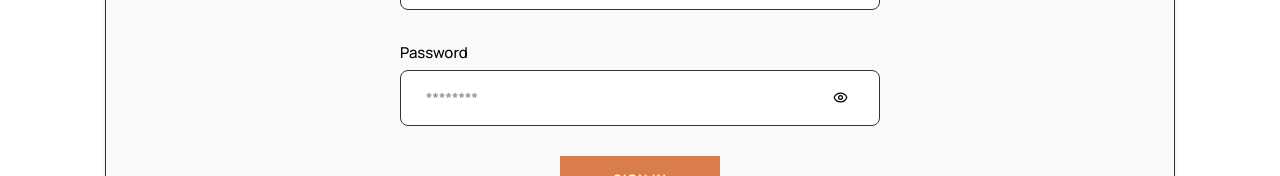
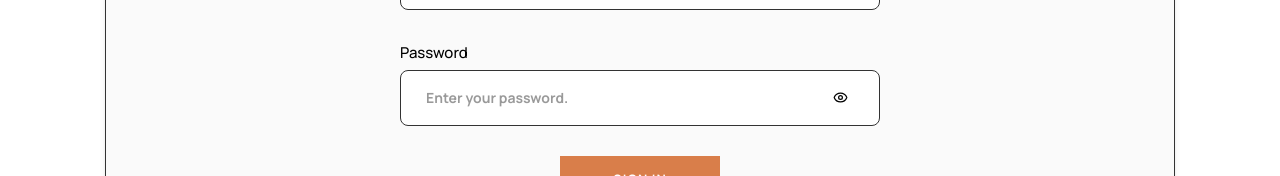
Before and after one commit to martinmoradi/audiophile, a Next.js app: page /signin in a window 1280 px wide. Shown: the part 551-727 px from the top of the page. Built offline with nearby package versions, Linux system fonts and the light colour scheme.

Commit message:
Refine PasswordInput placeholders

```diff
--- a/src/app/(auth)/_components/password-input.tsx
+++ b/src/app/(auth)/_components/password-input.tsx
@@ -1,5 +1,4 @@
 import type { Control, FieldPath, FieldValues } from "react-hook-form";
-import { Button } from "~/components/ui/button";
 import {
   FormControl,
   FormField,
@@ -23,7 +22,7 @@ const PasswordInput = <TFieldValues extends FieldValues>({
   control,
   name,
   label = "Password",
-  placeholder = "********",
+  placeholder = "Enter your password.",
   disabled = false,
 }: PasswordInputProps<TFieldValues>) => {
   const [showPassword, setShowPassword] = useState(false);
```
